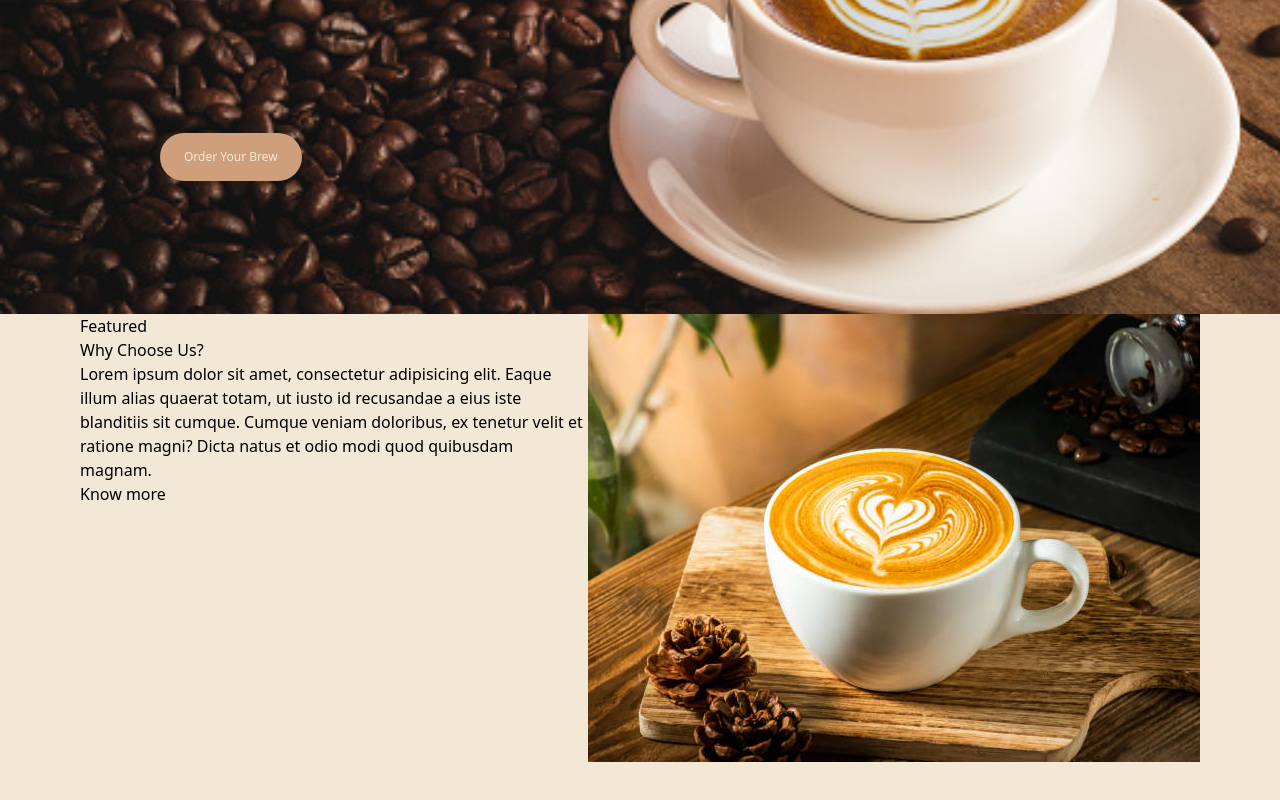
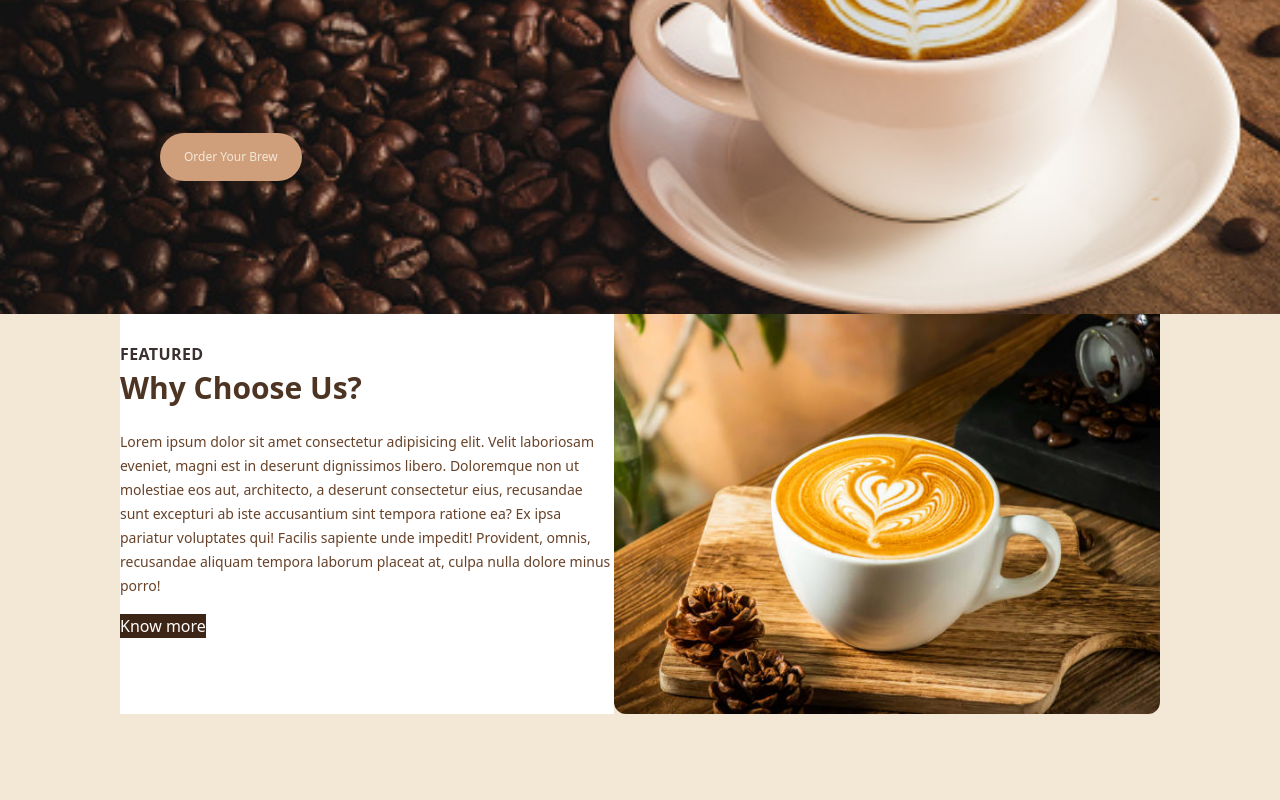
Before and after one commit to Samrudhi03-hub/Coffee-Shop-Landing-Page, a React (Vite) app: page / in a window 1280 px wide. Shown: the part 486-1286 px from the top of the page. Built offline with nearby package versions, Linux system fonts and the light colour scheme.

Commit message:
Updated page2 content

```diff
--- a/src/components/Page2/Page2.jsx
+++ b/src/components/Page2/Page2.jsx
@@ -2,16 +2,18 @@ import React from 'react'
 
 const Page2 = () => {
   return (
-    <div className='h-screen w-full bg-[#F3E8D6]'>
-        <div className='flex justify-between px-20'>
-            <div>
-                <h3>Featured</h3>
-                <h2>Why Choose Us?</h2>
-                <p>Lorem ipsum dolor sit amet, consectetur adipisicing elit. Eaque illum alias quaerat totam, ut iusto id recusandae a eius iste blanditiis sit cumque. Cumque veniam doloribus, ex tenetur velit et ratione magni? Dicta natus et odio modi quod quibusdam magnam.</p>
-                <button>Know more</button>
+    <div className='h-screen w-full bg-[#F3E8D6] px-30'>
+        <div className='flex justify-between'>
+            <div className='bg-white pt-7'>
+                <h3 className='uppercase text-[#3B2F2F] font-bold tracking-wide '>Featured</h3>
+                <h2 className='text-3xl font-extrabold text-[#4d3423] pt-1'>Why Choose Us?</h2>
+                <p className='text-[#674229] text-sm pt-6 leading-6'>Lorem ipsum dolor sit amet consectetur adipisicing elit. Velit laboriosam eveniet, magni est in deserunt dignissimos libero. Doloremque non ut molestiae eos aut, architecto, a deserunt consectetur eius, recusandae sunt excepturi ab iste accusantium sint tempora ratione ea? Ex ipsa pariatur voluptates qui! Facilis sapiente unde impedit! Provident, omnis, recusandae aliquam tempora laborum placeat at, culpa nulla dolore minus porro!</p>
+                <button className='bg-[#3e2616] text-white mt-4'>Know more</button>
             </div>
-            <img src="./public/coffee-cup1.jpg" alt="" />
+            <img className='h-100 rounded-b-xl' src="./public/coffee-cup1.jpg" alt="" />
         </div>
+
+
         <div>
 
         </div>
```
